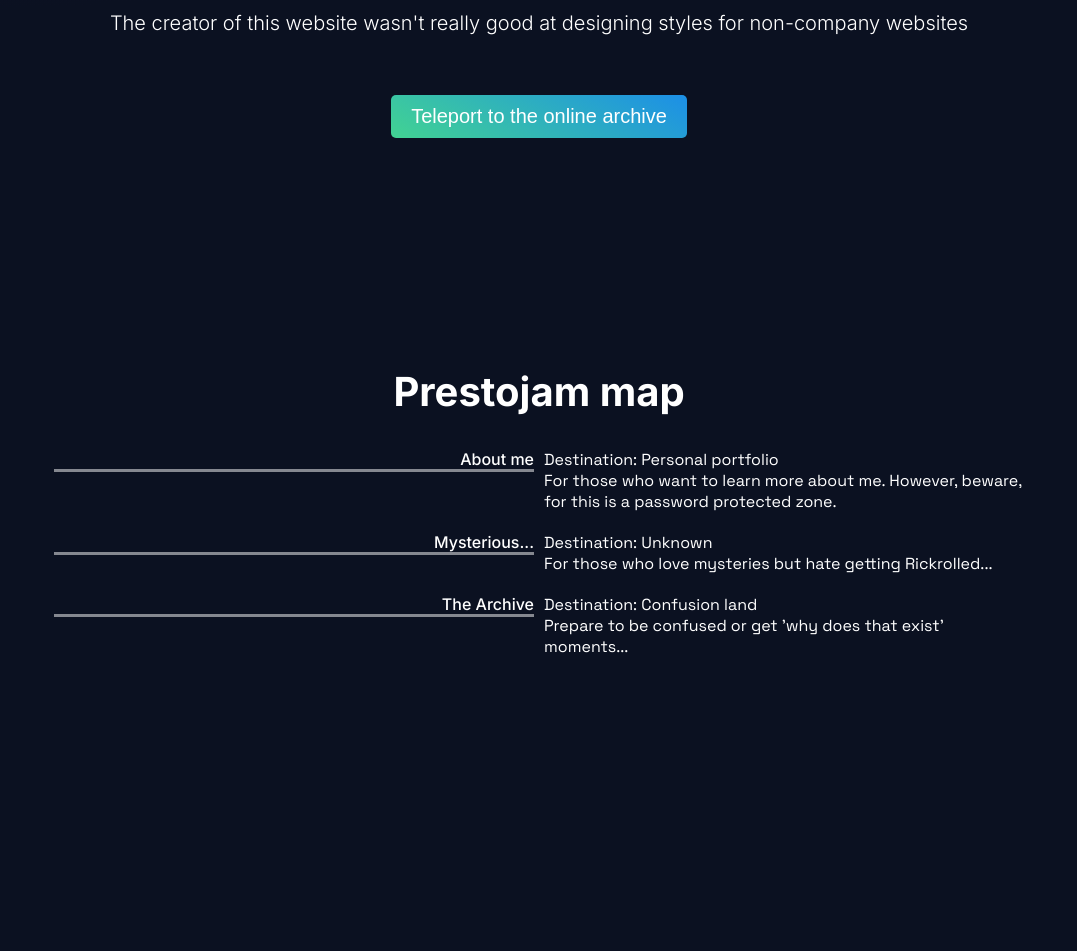
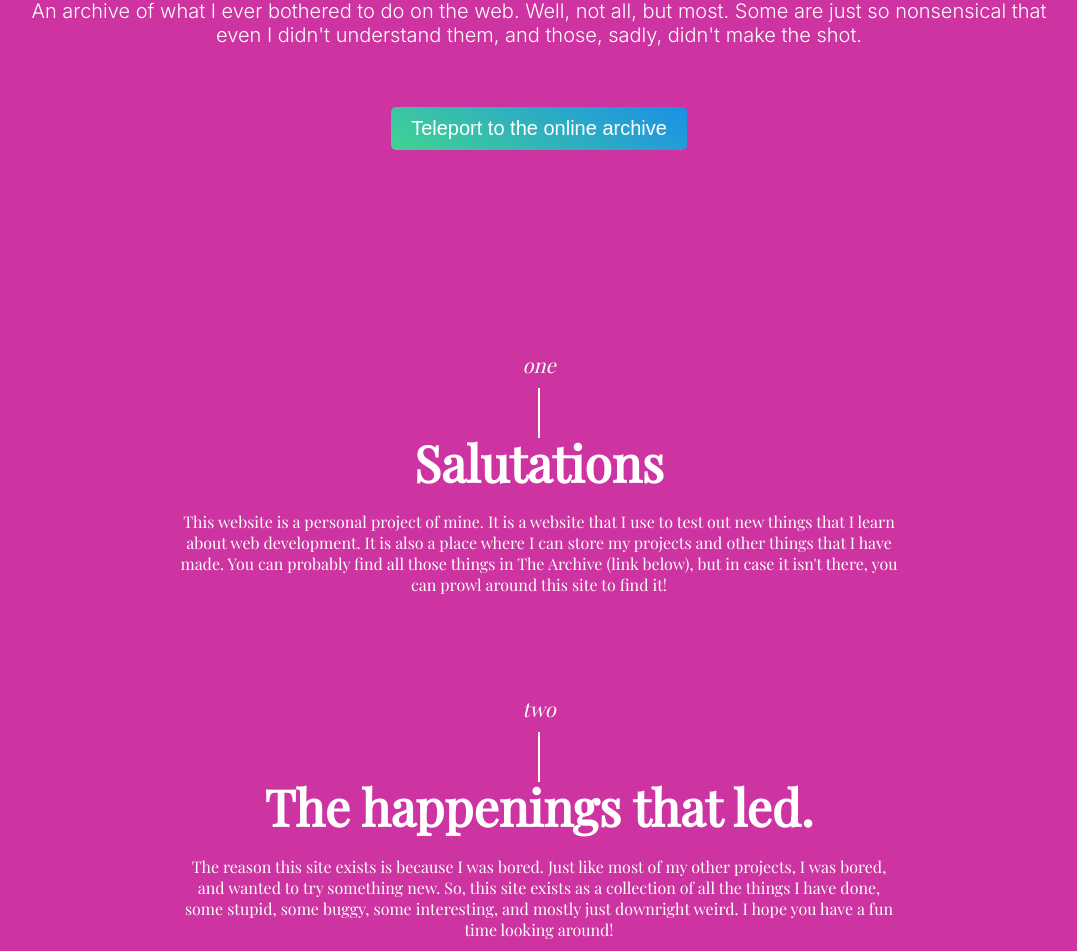
Before and after one commit to Presto-Jam/Prestojam-site-v2, a website: page views/index.html in a window 1280 px wide. Shown: the part 474-1425 px from the top of the page, without its empty margins (101-1178 px from the left). Before the commit the page ends 1151 px from the top, so only its background shows below. Drawn offline with nearby package versions, Linux system fonts and the light colour scheme; a web font is replaced by a local one.

Commit message:
Implemented a new index page style

```diff
--- /dev/null
+++ b/src/javascripts/main.js
@@ -0,0 +1,48 @@
+const bk = document.getElementById("index-background");
+const heroText = document.getElementById("hero-title");
+
+function randomBkColor() {
+	let r = Math.floor(Math.random() * 255);
+	let g = Math.floor(Math.random() * 255);
+	let b = Math.floor(Math.random() * 255);
+	bk.style.backgroundColor = `rgb(${r}, ${g}, ${b})`;
+
+
+	// check if text needs to be light or dark
+	let textDarkMode;
+	let luma = 0.2126 * r + 0.7152 * g + 0.0722 * b; // per ITU-R BT.709
+	textDarkMode = luma >= 150;
+
+	let allText = document.getElementsByTagName("*");
+	let sectionLine = document.getElementsByClassName("line");
+	if(textDarkMode) {
+		for(let i = 0; i < allText.length; i++) {
+			if(!allText[i].classList.contains("keep-color")) {
+				allText[i].style.color = "#000000";
+			}
+		}
+		for(let i = 0; i < sectionLine.length; i++) {
+			sectionLine[i].style.backgroundColor = "#000000";
+		}
+		heroText.style.color = "#000000";
+	} else {
+		for(let i = 0; i < allText.length; i++) {
+			if(!allText[i].classList.contains("keep-color")) {
+				allText[i].style.color = "#ffffff";
+			}
+		}
+		for(let i = 0; i < sectionLine.length; i++) {
+			sectionLine[i].style.backgroundColor = "#ffffff";
+		}
+		heroText.style.color = "#ffffff";
+	}
+}
+randomBkColor();
+
+// change color when mouseEnters a section
+let sections = document.getElementsByClassName("section");
+for(let i = 0; i < sections.length; i++) {
+	sections[i].addEventListener("mouseenter", function() {
+		randomBkColor();
+	});
+}
--- a/src/stylesheets/index.css
+++ b/src/stylesheets/index.css
@@ -1,3 +1,8 @@
+@import url('https://fonts.googleapis.com/css2?family=Playfair+Display:ital@0;1&display=swap');
+
+#index-background {
+    transition: 0.5s;
+}
 
 /*feature tag for hero*/
 #tag-text {
@@ -46,11 +51,11 @@
     text-align: center;
 
     /*gradient text*/
-    background: linear-gradient(180deg, #ffffff, #949494 130%);
-    background-size: 200%;
-    background-clip: text;
-    -webkit-background-clip: text;
-    -webkit-text-fill-color: transparent;
+    /*background: linear-gradient(180deg, #ffffff, #949494 130%);*/
+    /*background-size: 200%;*/
+    /*background-clip: text;*/
+    /*-webkit-background-clip: text;*/
+    /*-webkit-text-fill-color: transparent;*/
 }
 #hero-subtitle {
     font-family: 'Inter', sans-serif;
@@ -116,3 +121,44 @@
     font-family: 'Space Grotesk', monospace !important;
     margin: 0;
 }
+
+/*section*/
+.section {
+    margin-bottom: 100px;
+    width: 100%;
+}
+.section-title {
+    margin: auto;
+}
+.section-title > h2 {
+    font-family: 'Playfair Display', serif;
+    font-size: 20px;
+    font-weight: 400;
+    font-style: italic;
+
+    margin-bottom: 0;
+    text-align: center;
+}
+.section-title > .line {
+    width: 2px;
+    height: 50px;
+    margin: 10px auto;
+}
+.section-title > h1 {
+    font-family: 'Playfair Display', serif;
+    font-size: 50px;
+    margin-top: 0;
+    text-align: center;
+    line-height: 30px;
+}
+.section-content {
+    margin: auto;
+    width: 60%;
+}
+.section-content > p {
+    font-family: 'Playfair Display', serif;
+    text-align: center;
+}
+.section-content > a {
+    font-family: 'Playfair Display', serif !important;
+}
--- a/src/stylesheets/styles.css
+++ b/src/stylesheets/styles.css
@@ -54,7 +54,7 @@ input::-webkit-inner-spin-button {
     width: 100%;
     max-width: 1200px;
     margin: 0 auto;
-    padding: 0 1rem;
+    /*padding: 0 1rem;*/
 }
 
 /*buttons*/
--- a/views/index.html
+++ b/views/index.html
@@ -3,32 +3,58 @@
 <head>
     <meta charset="utf-8" />
     <title>Prestojam home</title>
-    <link rel="stylesheet" href="../stylesheets/styles.css" />
-    <link rel="stylesheet" href="../stylesheets/index.css" />
-<!--    <script src="../src/javascripts/main.js"></script>-->
-<!--    I-->
+    <link rel="stylesheet" href="../src/stylesheets/styles.css" />
+    <link rel="stylesheet" href="../src/stylesheets/index.css" />
 </head>
 <!--<nav-bar></nav-bar>-->
-<body class="dark-mode">
-    <div id="radial-gradient"></div>
+<body id="index-background">
+<!--    <div id="radial-gradient"></div>-->
     <div class="container">
         <!--hero-->
-        <div id="hero">
+        <div id="hero" class="section">
             <div id="feature-tag">
                 <p><a id="tag-text" href="../views/archive.html">Featured: The Archive</a></p>
             </div>
-            <h1 id="hero-title">This is not a professional company website.</h1>
-            <p id="hero-subtitle">The creator of this website wasn't really good at designing styles for non-company websites</p>
+            <h1 id="hero-title">This is PrestoJam. A jumble of nonsense.</h1>
+            <p id="hero-subtitle">An archive of what I ever bothered to do on the web. Well, not all, but most. Some
+            are just so nonsensical that even I didn't understand them, and those, sadly, didn't make the shot.</p>
 
             <div style = "height: 50px;"></div>
 
-            <button class="button-primary" onclick="window.location.href = '../views/archive.html'">Teleport to the online archive</button>
+            <button class="button-primary keep-color" onclick="window.location.href = '../views/archive.html'">Teleport to the online archive</button>
         </div>
 
-<!--        <p><i>(If you're here procrastinating,-->
-<!--            as much as I enjoy doing so, please get back to your work for the sake of your mental well-being in the-->
-<!--            future...)</i></p>-->
-        <h2 style="text-align: center">Prestojam map</h2>
+        <!-- ONE -->
+        <div class="section">
+            <div class="section-title">
+                <h2>one</h2>
+                <div class="line"></div>
+                <h1>Salutations</h1>
+            </div>
+            <div class="section-content">
+                <p>This website is a personal project of mine. It is a website that I use to test out new things that
+                    I learn about web development. It is also a place where I can store my projects and other things
+                    that I have made. You can probably find all those things in The Archive (link below),
+                    but in case it isn't there, you can prowl around this site to find it!</p>
+            </div>
+        </div>
+
+        <!-- TWO -->
+        <div class="section">
+            <div class="section-title">
+                <h2>two</h2>
+                <div class="line"></div>
+                <h1>The happenings that led.</h1>
+            </div>
+            <div class="section-content">
+                <p>The reason this site exists is because I was bored. Just like most of my other projects, I was bored,
+                    and wanted to try something new. So, this site exists as a collection of all the things I have done,
+                    some stupid, some buggy, some interesting, and mostly just downright weird. I hope you have a fun
+                    time looking around!</p>
+            </div>
+        </div>
+
+        <h2 style="text-align: center; font-family: 'Playfair Display', serif">Prestojam map</h2>
         <div class="useful-links">
             <div class="link-box">
                 <div class="left">
@@ -61,4 +87,7 @@
         </div>
     </div>
 </body>
+
+<script src="../src/javascripts/main.js"></script>
+
 </html>
```
